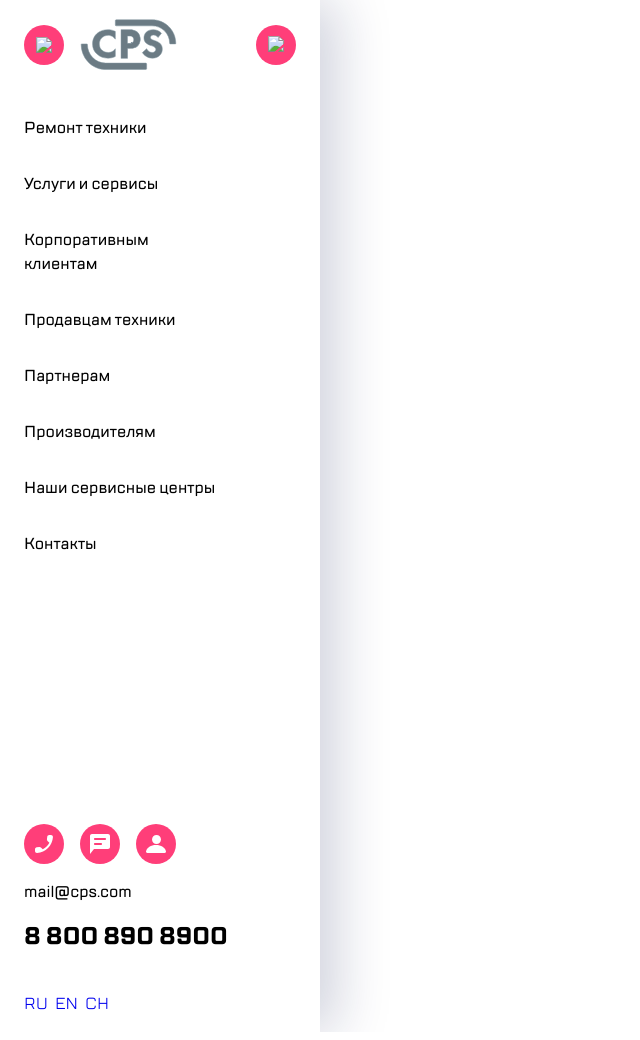
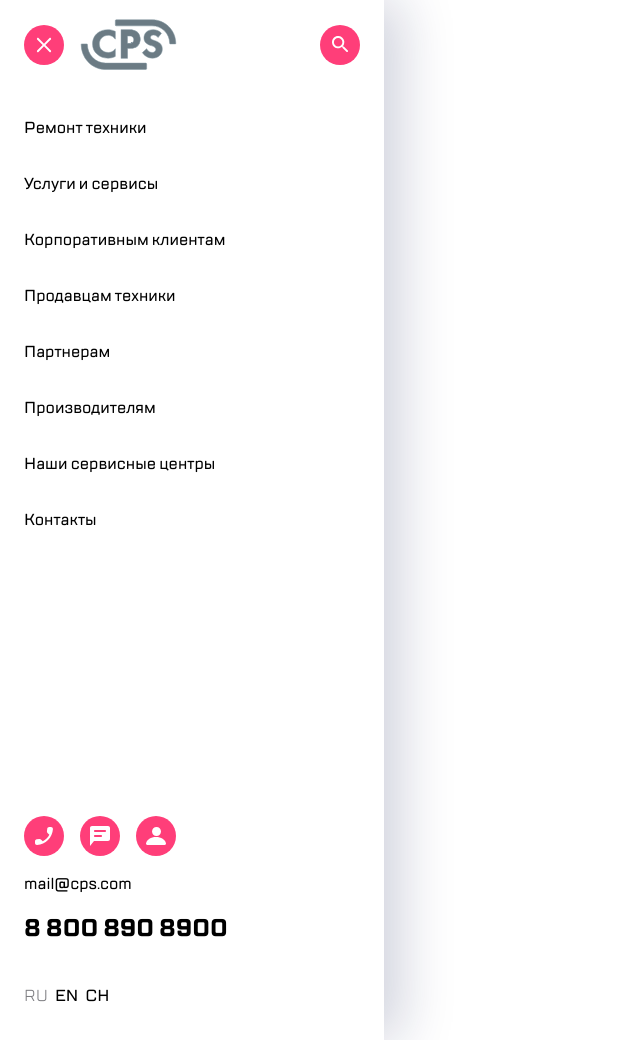
Before and after one commit to nikitaely/kata_1.2, a plain HTML site: page index.html in a window 1280 px wide. Shown: the whole page, without its empty margins (0-640 px from the left). Drawn offline with Linux system fonts and the light colour scheme.

Commit message:
redact 1

```diff
--- a/index.html
+++ b/index.html
@@ -12,17 +12,17 @@
     <aside class="menu">
         <div class="menu-header">
             <button class="menu-header__button" type="button">
-                <img class="menu-header__escape" scr="icons\escape.svg" alt="escape">
+                <img class="menu-header__escape" src="icons/escape.svg" alt="escape">
             </button>
             <img class="menu-header__logo" src="icons/logo.svg" alt="logo CPS">
             <button class="menu-header__button" type="button">
-                <img class="menu-header__search" scr="icons\search.svg" alt="search">
+                <img class="menu-header__search" src="icons/search.svg" alt="search">
             </button>
         </div>
         <div class="menu-main">
             <nav class="menu-nav">
                 <ul class="menu-nav__list">
-                    <li class="menu-nav__element">
+                    <li class="menu-nav__element active">
                         <a class="menu-nav__link" href="#">Ремонт техники</a>
                     </li>
                     <li class="menu-nav__element">
@@ -74,13 +74,13 @@
             <div class="lang">
                 <ul class="lang__list">
                     <li class="lang__element">
-                        <a href="#" class="footer-lang__link">RU</a>
+                        <a href="#" class="lang__link ru">RU</a>
                     </li>
                     <li class="lang__element">
-                        <a href="#" class="footer-lang__link">EN</a>
+                        <a href="#" class="lang__link">EN</a>
                     </li>
                     <li class="lang__element">
-                        <a href="#" class="footer-lang__link">CH</a>
+                        <a href="#" class="lang__link">CH</a>
                     </li>
                 </ul>
             </div>
--- a/main.css
+++ b/main.css
@@ -4,7 +4,7 @@ body {
 .menu {
     margin-right: auto;
     padding: 0px;
-    width: 320px;
+    width: 30%;
     display: flex;
     justify-content: start;
     row-gap: 0px;
@@ -67,22 +67,26 @@ ul {
 }
 
 .menu-main {
-    margin-top: 27px;
-    width: 222px;
+    margin-top: 11px;
     font-family: "TT Lakes";
     font-size: 16px;
     line-height: 24px;
+    display: flex;
+    flex-direction: column;
+    justify-content: start;
 }
 
 .menu-nav__list {
     margin: 0px;
     display: flex;
-    row-gap: 32px;
     flex-direction: column;
 }
 
 .menu-nav__element {
+    padding: 16px 0px;
     margin-left: 24px;
+    display: flex;
+    align-items: center;
 }
 
 .menu-nav__link {
@@ -90,11 +94,24 @@ ul {
     color: black;
 }
 
+.menu-nav__link:hover {
+    color: #7E7E82;
+
+}
+
+.menu-nav__link:hover::before {
+    position: absolute;
+    left: -4px;
+    width: 8px;
+    border-top: 32px solid #41F6D7;
+    border-radius: 5px;
+    content: '';
+}
 
 .menu-contacts {
     margin-top: 268px;
     margin-left: 24px;
-    width: 205px;
+    width: 210px;
     display: flex;
     row-gap: 16px;
     flex-direction: column;
@@ -123,7 +140,18 @@ ul {
     margin-left: 24px;
 }
 
+.lang__link {
+    color: black;
+    font-weight: 500;
+}
+
+.ru {
+    color: #7E7E82;
+    font-weight: 400;
+}
 .lang__list {
     display: flex;
     column-gap: 7px;
+    margin-top: 0px;
+    margin-bottom: 32px;
 }
```
